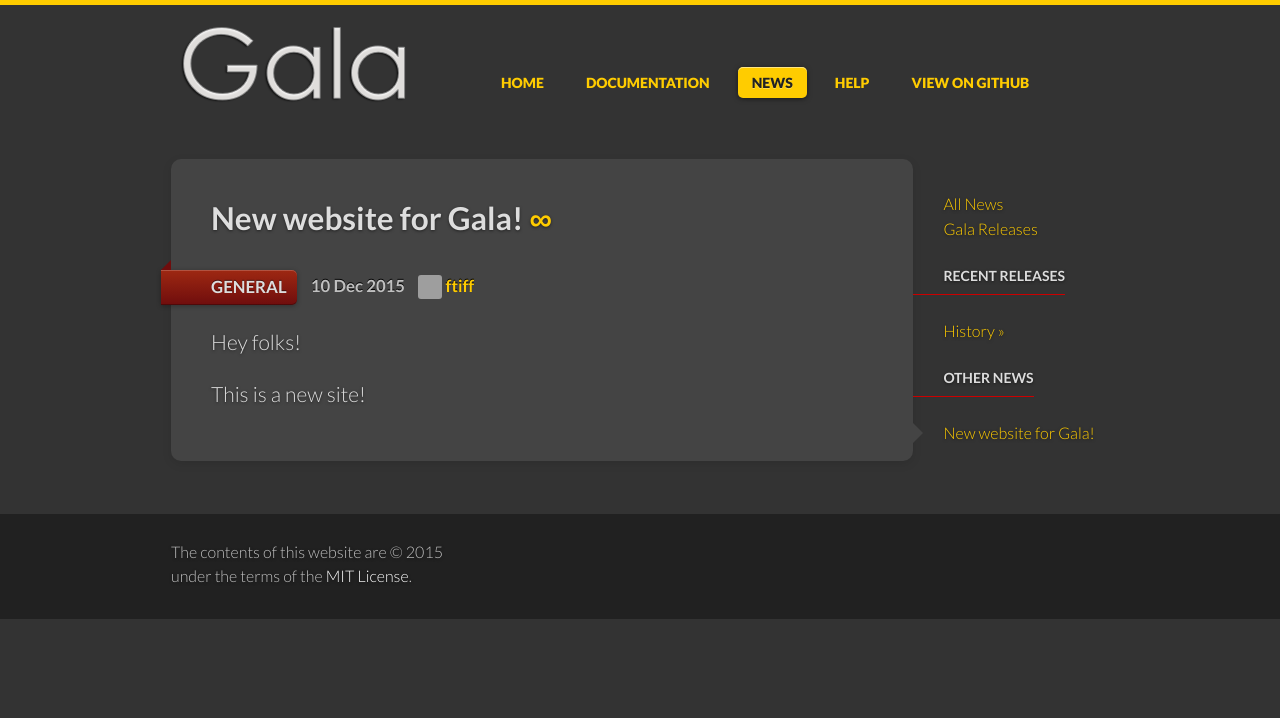
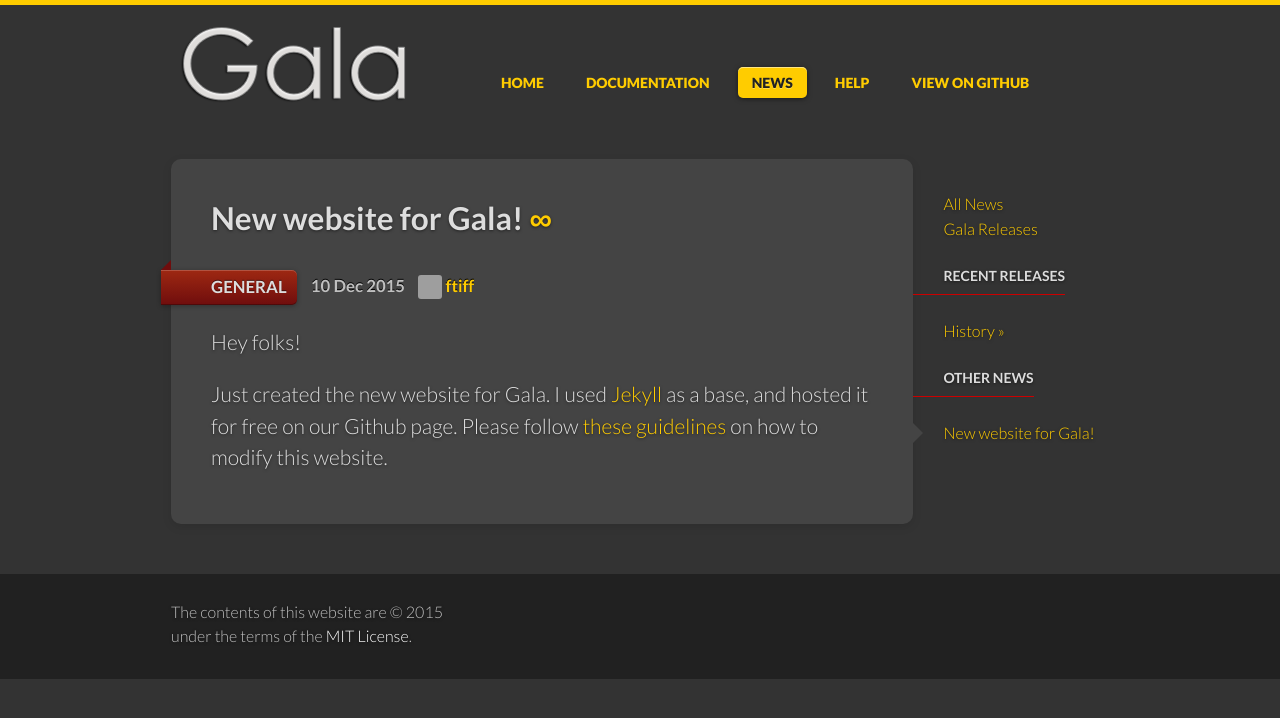
Before and after one commit to Shufflepuck/Gala, a Jekyll site: the page built from _posts/2015-12-10-newsite.markdown, in a window 1280 px wide. Shown: the top 718 px of the page. Built offline with Jekyll 4.4.1, drawn with Linux system fonts in a browser that asks for light colours; grey boxes are pictures that could not be loaded.

Commit message:
Update 2015-12-10-newsite.markdown

```diff
--- a/_posts/2015-12-10-newsite.markdown
+++ b/_posts/2015-12-10-newsite.markdown
@@ -9,4 +9,4 @@ categories: [general]
 
 Hey folks!
 
-This is a new site!
+Just created the new website for Gala. I used [Jekyll](http://jekyllrb.com) as a base, and hosted it for free on our Github page. Please follow [these guidelines](http://shufflepuck.github.io/Gala/docs/website/) on how to modify this website.
```
